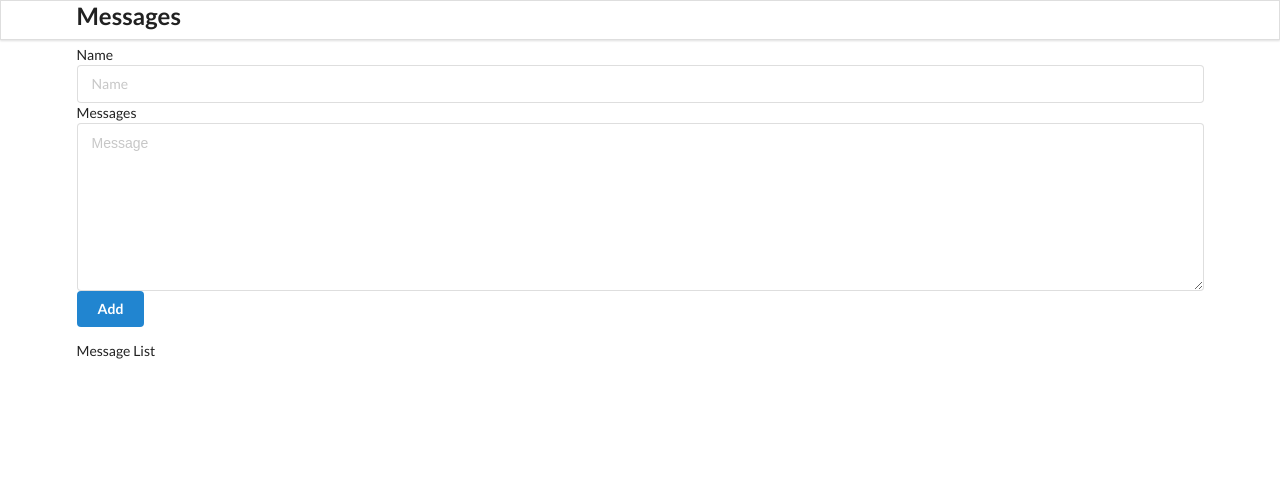
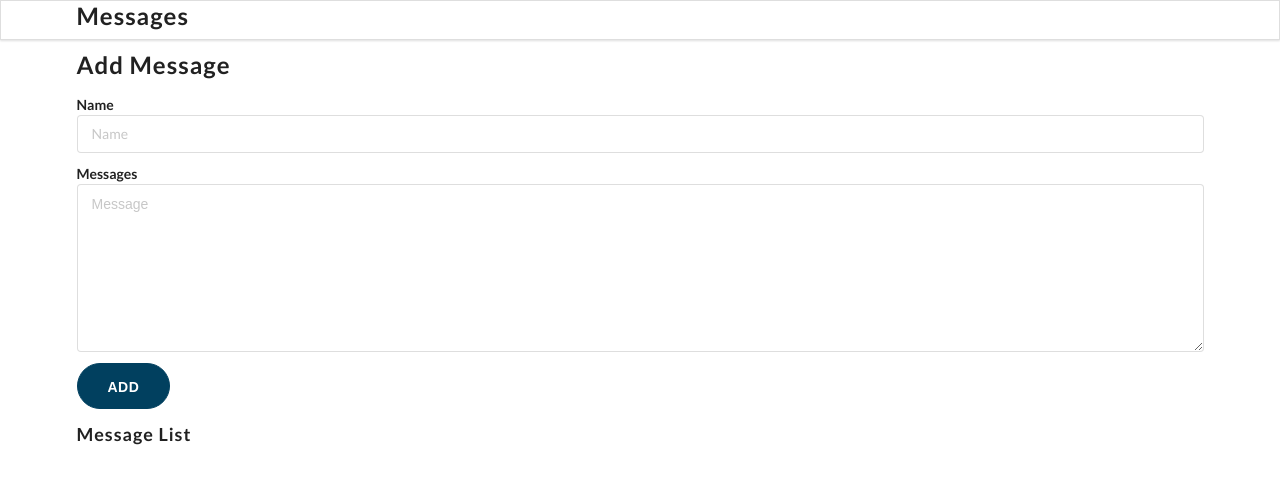
Before and after one commit to vikash-j/messsage-app, a React (Create React App) app: page / in a window 1280 px wide. Shown: the top 484 px of the page. Built offline with nearby package versions, Linux system fonts and the light colour scheme.

Commit message:
change in css

```diff
--- a/src/components/AddMessage.js
+++ b/src/components/AddMessage.js
@@ -12,8 +12,7 @@ class AddMessage extends React.Component {
             return;
         }
         this.props.addMessageHandler(this.state);
-        this.setState({name: "" , message: ""});
-        console.log(this.state);
+        this.setState({name:" ", message:" "});
     }
 
     render() {
@@ -33,7 +32,7 @@ class AddMessage extends React.Component {
                         value={this.state.message}
                         onChange={(e) =>this.setState({message: e.target.value})}/>
                     </div>
-                    <button className="ui button blue">Add</button>
+                    <button className="btn-primary-add">Add</button>
                 </form>
             </div>
         );
--- a/src/components/App.css
+++ b/src/components/App.css
@@ -36,3 +36,64 @@
         transform: rotate(360deg);
     }
 }
+
+body {
+    margin: 50px;
+}
+
+h2,
+h3 {
+    letter-spacing: 1px;
+}
+
+.feild {
+    margin-bottom: 1%;
+    text-shadow: #282c34;
+    font-weight: bold;
+}
+
+.message-list {
+    font-weight: bold;
+}
+
+.btn-primary-add {
+    display: inline-block;
+    height: 46px;
+    line-height: 45px;
+    text-align: center;
+    border-radius: 100px;
+    position: relative;
+    border: 1px solid #01405F;
+    background: #01405F;
+    font-weight: bold;
+    font-size: 14px;
+    color: #fff;
+    letter-spacing: 0.5px;
+    text-transform: uppercase;
+    transition: all 0.3s ease 0s;
+    padding-left: 30px;
+    padding-right: 30px;
+    outline: none !important;
+    cursor: pointer;
+}
+
+.btn-primary-add:hover {
+    border: 1px solid #01405F;
+    background: none;
+    color: #01405F;
+}
+
+.header {
+    font-weight: bold;
+}
+
+.icon-css {
+    display: flex;
+    justify-content: right;
+    align-items: center;
+    margin-top: -20px;
+}
+
+.content-msg {
+    opacity: 0.7;
+}
--- a/src/components/Header.js
+++ b/src/components/Header.js
@@ -2,9 +2,9 @@ import React from 'react';
 
 const Header = () => {
     return (
-        <div className = "ui fixed menu" >
+        <div className = "ui fixed menu Header" >
         <div className = "ui container center" >
-        <h2> Messages </h2>
+        <b><h2> Messages </h2></b>
         </div>
         </div>
     );
--- a/src/components/MessageCard.js
+++ b/src/components/MessageCard.js
@@ -4,13 +4,16 @@ const MessageCard = (props) => {
     const { id, name, message } = props.message
     return (
         <div className="item">
+        <div className="col-6">
         <div className="content">
-            <div className="heder">{name}</div>
-            <div>{message}</div>
+            <div className="header">{name}</div>
+            <div className="content-msg">{message}</div>
         </div>
+
        <i className="trash alternate outline icon"
        style={{color: "red", marginTop: "7px"}}
        onClick={() => props.clickHandler(id)}></i>
+    </div>
     </div>
  );
 }
--- a/src/components/MessageList.js
+++ b/src/components/MessageList.js
@@ -12,8 +12,8 @@ const MessageList = (props) => {
         )
     })
     return (
-        <div className="ui celled list">
-            Message List{renderMessageList}
+        <div className="ui celled list message-list">
+            <h3>Message List</h3>{renderMessageList}
         </div>
     );
 }
```
Lines whose indentation alone changed are shown as unchanged.
